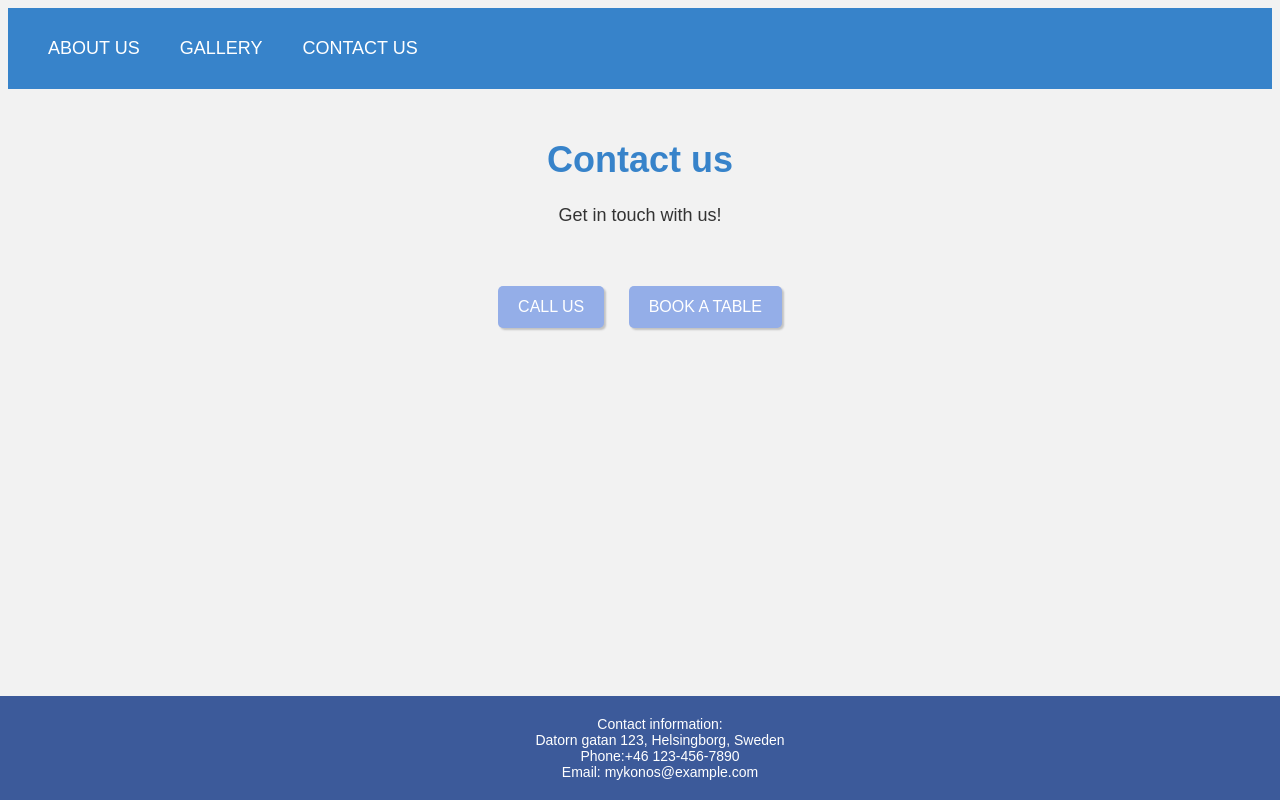
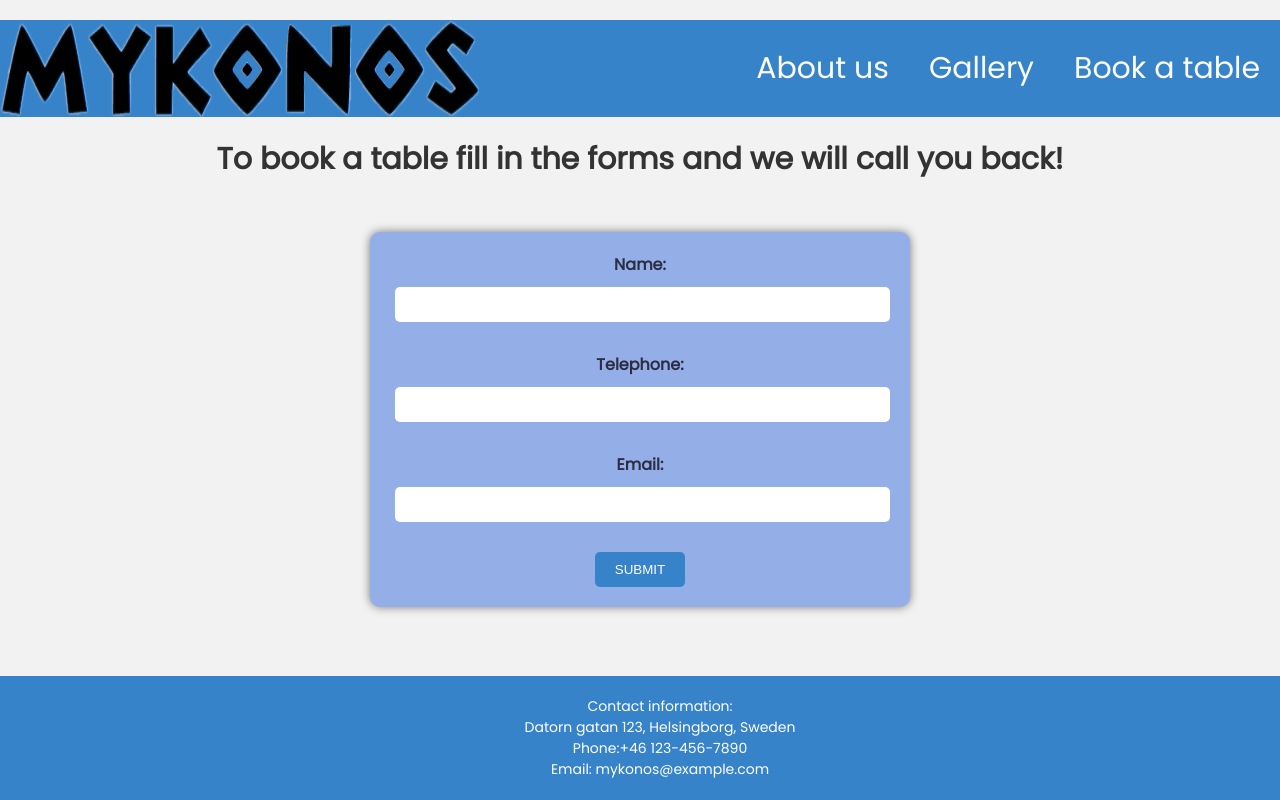
Before and after one commit to Klarixen/Our-resturant-project, a plain HTML site: page contact-us.html in a window 1280 px wide. Drawn offline with Linux system fonts and the light colour scheme.

Commit message:
added forms, fix colors/styles

```diff
--- a/contact-us.html
+++ b/contact-us.html
@@ -5,24 +5,38 @@
     <meta http-equiv="X-UA-Compatible" content="IE=edge">
     <meta name="viewport" content="width=device-width, initial-scale=1.0">
     <link rel="stylesheet" href="styles/contact-styles.css">
-    <title>Contact us</title>
+    <link href="https://fonts.googleapis.com/css?family=Poppins" rel="stylesheet">
+    <title>Book a table</title>
 </head>
 <body>
     <header>
-        <nav>
-          <a href="#">About us</a>
-          <a href="#">Gallery</a>
-          <a href="#">Contact us</a>
-        </nav>
+      <nav>
+        <img src="images/Mykonos (1).png">
+        <ul class="nav_list">
+            <li class="nav_list-item" ><a class="nav_list-item" href="#"> About us </a></li>
+            <li class="nav_list-item" ><a class="nav_list-item" href="#"> Gallery </a></li>
+            <li class="nav_list-item" ><a class="nav_list-item" href="#"> Book a table </a></li>
+        </ul>
+    </nav>
       </header>
-    <h1>Contact us</h1>
-    <p>Get in touch with us!</p>
-    <button type="button" onclick="window.location.href='tel:+46 123-456-7890'">Call us</button>
-    <button type="button" onclick="window.location.href='https://example.com/book-a-table'">Book a table</button>
+    <h2>To book a table fill in the forms and we will call you back!</h2>
+    <form>
+      <label for="name">Name:</label>
+      <input type="text" id="name" name="name" required><br>
+
+      <label for="telephone">Telephone:</label>
+      <input type="tel" id="telephone" name="telephone" required><br>
+
+      <label for="email">Email:</label>
+      <input type="email" id="email" name="email" required><br>
+
+      <input type="submit" value="Submit">
+    </form>
     <footer>
         <p>Contact information:</p>
         <p>Datorn gatan 123, Helsingborg, Sweden</p>
         <p>Phone:+46 123-456-7890</p>
         <p>Email: mykonos@example.com</p>
+    </footer>
 </body>
 </html>
--- a/styles/contact-styles.css
+++ b/styles/contact-styles.css
@@ -1,36 +1,87 @@
 body {
   background-color: #f2f2f2;
   color: #333;
-  font-family: Arial, sans-serif;
+  font-family:Poppins;
   text-align: center;
+  margin: 0;
 }
-h1 {
-  color: #3783ca;
-  font-size: 36px;
-  margin-top: 50px;
+header {
+  display: flex;
+  flex-direction: row;
+  background-color:#3783ca;
+width: 100%;
+margin: 20px auto;
 }
-p {
-  font-size: 18px;
+nav {
+  display: flex;
+  justify-content:space-between;
+  width: 100%;
+}
+.nav_list {
+  list-style-type: none;
+  display: flex;
+  flex-direction: row;
+
+}
+.nav_list-item {
+  color: #fdfdfd;
+  text-decoration: none;
+  font-size: 30px;
+  padding: 10px;
+}
+.nav_list-item:hover {
+  color:#DBD5D4;
+  transition: background-color 0.3s ease;
+}
+h2 {
+  font-size: 30px;
+  margin: 10px;
   margin-bottom: 50px;
 }
-button {
+form {
   background-color: #94AEE8;
+  padding: 20px;
+  border-radius: 10px;
+  box-shadow: 0px 0px 10px 0px rgba(0,0,0,0.5);
+  max-width: 500px;
+  margin: auto;
+
+}
+
+label {
+  display: block;
+  margin-bottom: 10px;
+  color: #2B2D42;
+  font-weight: bold;
+}
+
+input[type="text"],
+input[type="tel"],
+input[type="email"] {
+  display: block;
+  width: 95%;
+  padding: 10px;
+  margin:5px;
+  border-radius: 5px;
+  border: none;
+
+}
+
+input[type="submit"] {
+  background-color: #3783ca;
   color: #fff;
   border: none;
   border-radius: 5px;
-  padding: 12px 20px;
-  margin: 10px;
+  padding: 10px 20px;
   cursor: pointer;
-  font-size: 16px;
   text-transform: uppercase;
+}
+input[type="submit"]:hover {
+  color:#DBD5D4;
   transition: background-color 0.3s ease;
-  box-shadow: 2px 2px 2px rgba(0, 0, 0, 0.2);
-}
-button:hover {
-  background-color: #6791E9;
 }
 footer {
-  background-color: #3C5A9A;
+  background-color: #3783ca;
   color: #fff;
   padding: 20px;
   text-align: center;
@@ -43,24 +94,3 @@ footer p {
   margin: 0;
   font-size: 14px;
 }
-header {
-  background-color: #3783ca;
-  color: #fff;
-  padding: 20px;
-}
-nav {
-  display: flex;
-  justify-content: start;
-}
-nav a {
-  color: #fff;
-  text-decoration: none;
-  text-transform: uppercase;
-  font-size: 18px;
-  padding: 10px 20px;
-}
-nav a:hover {
-  background-color: #94AEE8;
-  color: #fff;
-  transition: background-color 0.3s ease;
-}
```
Also changed, not shown: images/Mykonos (1).png (added), 1 other file.
